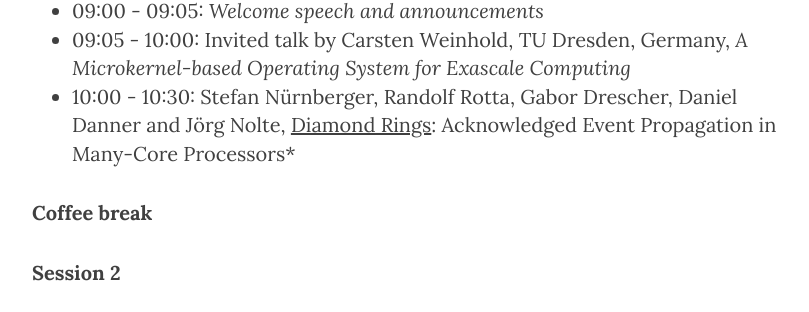
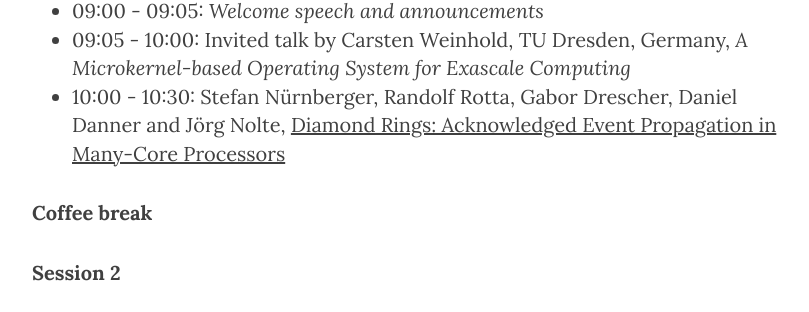
Before and after one commit to WROME/wrome.github.io, a Jekyll site: the page built from vienna2015.md, in a window 1280 px wide and 900 px high, scrolled down 2586 px. Shown: the part 148-460 px from the top of the window, without its empty margins (233-1042 px from the left). Built offline with Jekyll 4.4.1, drawn with Linux system fonts in a browser that asks for light colours; nearby versions of some CDN libraries; Markdown is read by kramdown in place of the engine named in the settings.

Commit message:
remove typo

```diff
--- a/vienna2015.md
+++ b/vienna2015.md
@@ -50,7 +50,7 @@ The workshop is scheduled on Tuesday, August 25, 2015, in room EI 4 as half-day
 
 * 09:00 - 09:05: *Welcome speech and announcements*
 * 09:05 - 10:00: Invited talk by Carsten Weinhold, TU Dresden, Germany, *A Microkernel-based Operating System for Exascale Computing*
-* 10:00 - 10:30: Stefan Nürnberger, Randolf Rotta, Gabor Drescher, Daniel Danner and Jörg Nolte, [Diamond Rings](/slides/rome15_nuernberger.pdf): Acknowledged Event Propagation in Many-Core Processors*
+* 10:00 - 10:30: Stefan Nürnberger, Randolf Rotta, Gabor Drescher, Daniel Danner and Jörg Nolte, [Diamond Rings: Acknowledged Event Propagation in Many-Core Processors](/slides/rome15_nuernberger.pdf)
 
 **Coffee break**
 
```
